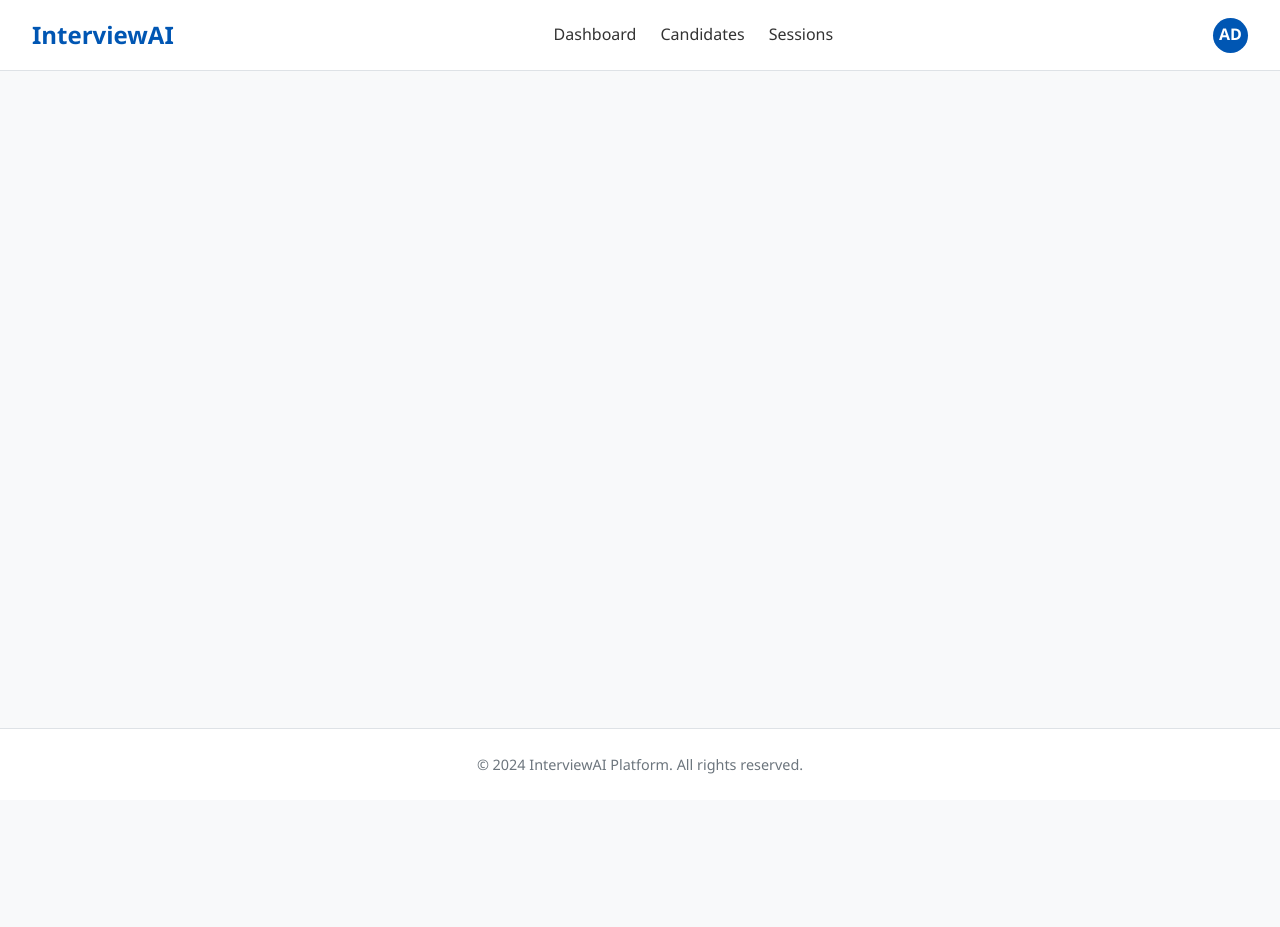
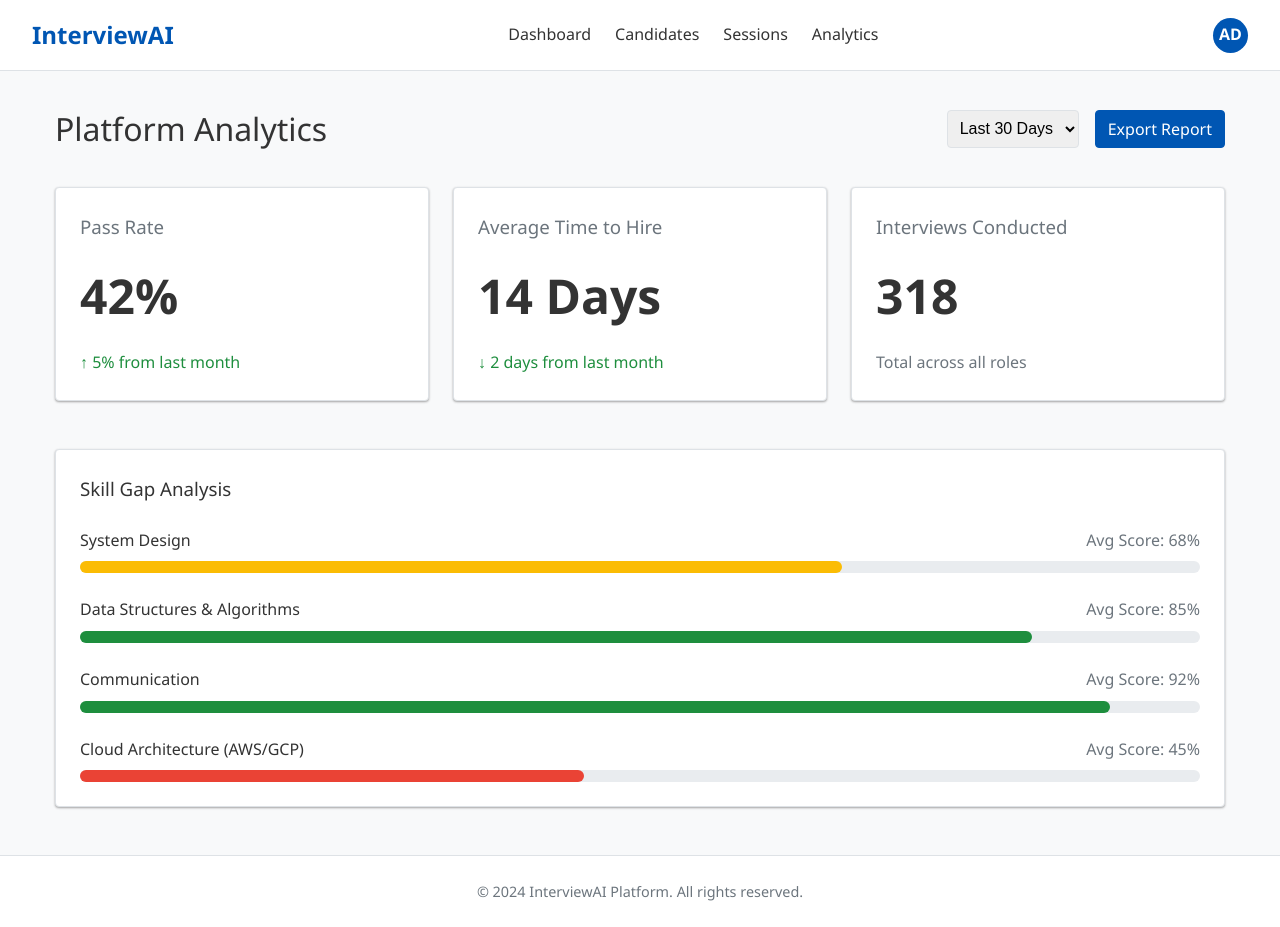
Before and after one commit to Gaman-123/DataVex-1, a React app in the folder frontend/: page /analytics in a window 1280 px wide. Before the commit the page ends 800 px from the top, so only its background shows below. Built offline with nearby package versions, Linux system fonts and the light colour scheme; the HTML template or start-up script is replaced by a standard one.

Commit message:
Phase 7: Analytics and Results View

```diff
--- a/frontend/src/App.jsx
+++ b/frontend/src/App.jsx
@@ -5,6 +5,7 @@ import Dashboard from './pages/Dashboard';
 import Candidates from './pages/Candidates';
 import Sessions from './pages/Sessions';
 import InterviewRoom from './pages/InterviewRoom';
+import Analytics from './pages/Analytics';
 import './App.css';
 
 function App() {
@@ -16,6 +17,7 @@ function App() {
           <Route path="/candidates" element={<Candidates />} />
           <Route path="/sessions" element={<Sessions />} />
           <Route path="/interview" element={<InterviewRoom />} />
+          <Route path="/analytics" element={<Analytics />} />
         </Routes>
       </MainLayout>
     </Router>
--- a/frontend/src/components/Navbar.jsx
+++ b/frontend/src/components/Navbar.jsx
@@ -11,6 +11,7 @@ const Navbar = () => {
         <Link to="/" style={{ color: 'var(--text-dark)', fontWeight: '500' }}>Dashboard</Link>
         <Link to="/candidates" style={{ color: 'var(--text-dark)', fontWeight: '500' }}>Candidates</Link>
         <Link to="/sessions" style={{ color: 'var(--text-dark)', fontWeight: '500' }}>Sessions</Link>
+        <Link to="/analytics" style={{ color: 'var(--text-dark)', fontWeight: '500' }}>Analytics</Link>
       </nav>
       <div>
         <div style={{ width: '35px', height: '35px', borderRadius: '50%', backgroundColor: 'var(--primary-color)', color: 'white', display: 'flex', justifyContent: 'center', alignItems: 'center', fontWeight: 'bold' }}>
--- /dev/null
+++ b/frontend/src/pages/Analytics.jsx
@@ -0,0 +1,86 @@
+import React from 'react';
+
+const Analytics = () => {
+  return (
+    <div>
+      <div style={{ display: 'flex', justifyContent: 'space-between', alignItems: 'center', marginBottom: '2rem' }}>
+        <h1 style={{ margin: 0, fontSize: '2rem', fontWeight: 'normal', color: 'var(--text-dark)' }}>Platform Analytics</h1>
+        <div style={{ display: 'flex', gap: '1rem' }}>
+          <select style={{ padding: '0.5rem', border: '1px solid var(--border-color)', borderRadius: '4px', fontSize: '1rem' }}>
+            <option>Last 30 Days</option>
+            <option>Last Quarter</option>
+            <option>Year to Date</option>
+          </select>
+          <button className="btn btn-primary">Export Report</button>
+        </div>
+      </div>
+
+      <div style={{ display: 'grid', gridTemplateColumns: 'repeat(auto-fit, minmax(300px, 1fr))', gap: '1.5rem', marginBottom: '2rem' }}>
+        <div className="card">
+          <h3 style={{ marginTop: 0, fontWeight: '500', color: 'var(--secondary-color)' }}>Pass Rate</h3>
+          <div style={{ fontSize: '3rem', fontWeight: 'bold', margin: '1rem 0' }}>42%</div>
+          <span style={{ color: '#1e8e3e', fontWeight: '500' }}>↑ 5% from last month</span>
+        </div>
+        <div className="card">
+          <h3 style={{ marginTop: 0, fontWeight: '500', color: 'var(--secondary-color)' }}>Average Time to Hire</h3>
+          <div style={{ fontSize: '3rem', fontWeight: 'bold', margin: '1rem 0' }}>14 Days</div>
+          <span style={{ color: '#1e8e3e', fontWeight: '500' }}>↓ 2 days from last month</span>
+        </div>
+        <div className="card">
+          <h3 style={{ marginTop: 0, fontWeight: '500', color: 'var(--secondary-color)' }}>Interviews Conducted</h3>
+          <div style={{ fontSize: '3rem', fontWeight: 'bold', margin: '1rem 0' }}>318</div>
+          <span style={{ color: 'var(--secondary-color)' }}>Total across all roles</span>
+        </div>
+      </div>
+
+      <div className="card">
+        <h3 style={{ marginTop: 0, marginBottom: '1.5rem', fontWeight: '500' }}>Skill Gap Analysis</h3>
+        <div style={{ display: 'flex', flexDirection: 'column', gap: '1.5rem' }}>
+
+          <div>
+            <div style={{ display: 'flex', justifyContent: 'space-between', marginBottom: '0.5rem' }}>
+              <span style={{ fontWeight: '500' }}>System Design</span>
+              <span style={{ color: 'var(--secondary-color)' }}>Avg Score: 68%</span>
+            </div>
+            <div style={{ height: '12px', width: '100%', backgroundColor: '#e9ecef', borderRadius: '6px' }}>
+              <div style={{ height: '100%', width: '68%', backgroundColor: '#fbbc04', borderRadius: '6px' }}></div>
+            </div>
+          </div>
+
+          <div>
+            <div style={{ display: 'flex', justifyContent: 'space-between', marginBottom: '0.5rem' }}>
+              <span style={{ fontWeight: '500' }}>Data Structures & Algorithms</span>
+              <span style={{ color: 'var(--secondary-color)' }}>Avg Score: 85%</span>
+            </div>
+            <div style={{ height: '12px', width: '100%', backgroundColor: '#e9ecef', borderRadius: '6px' }}>
+              <div style={{ height: '100%', width: '85%', backgroundColor: '#1e8e3e', borderRadius: '6px' }}></div>
+            </div>
+          </div>
+
+          <div>
+            <div style={{ display: 'flex', justifyContent: 'space-between', marginBottom: '0.5rem' }}>
+              <span style={{ fontWeight: '500' }}>Communication</span>
+              <span style={{ color: 'var(--secondary-color)' }}>Avg Score: 92%</span>
+            </div>
+            <div style={{ height: '12px', width: '100%', backgroundColor: '#e9ecef', borderRadius: '6px' }}>
+              <div style={{ height: '100%', width: '92%', backgroundColor: '#1e8e3e', borderRadius: '6px' }}></div>
+            </div>
+          </div>
+
+          <div>
+            <div style={{ display: 'flex', justifyContent: 'space-between', marginBottom: '0.5rem' }}>
+              <span style={{ fontWeight: '500' }}>Cloud Architecture (AWS/GCP)</span>
+              <span style={{ color: 'var(--secondary-color)' }}>Avg Score: 45%</span>
+            </div>
+            <div style={{ height: '12px', width: '100%', backgroundColor: '#e9ecef', borderRadius: '6px' }}>
+              <div style={{ height: '100%', width: '45%', backgroundColor: '#ea4335', borderRadius: '6px' }}></div>
+            </div>
+          </div>
+
+        </div>
+      </div>
+    </div>
+  );
+};
+
+export default Analytics;
```
